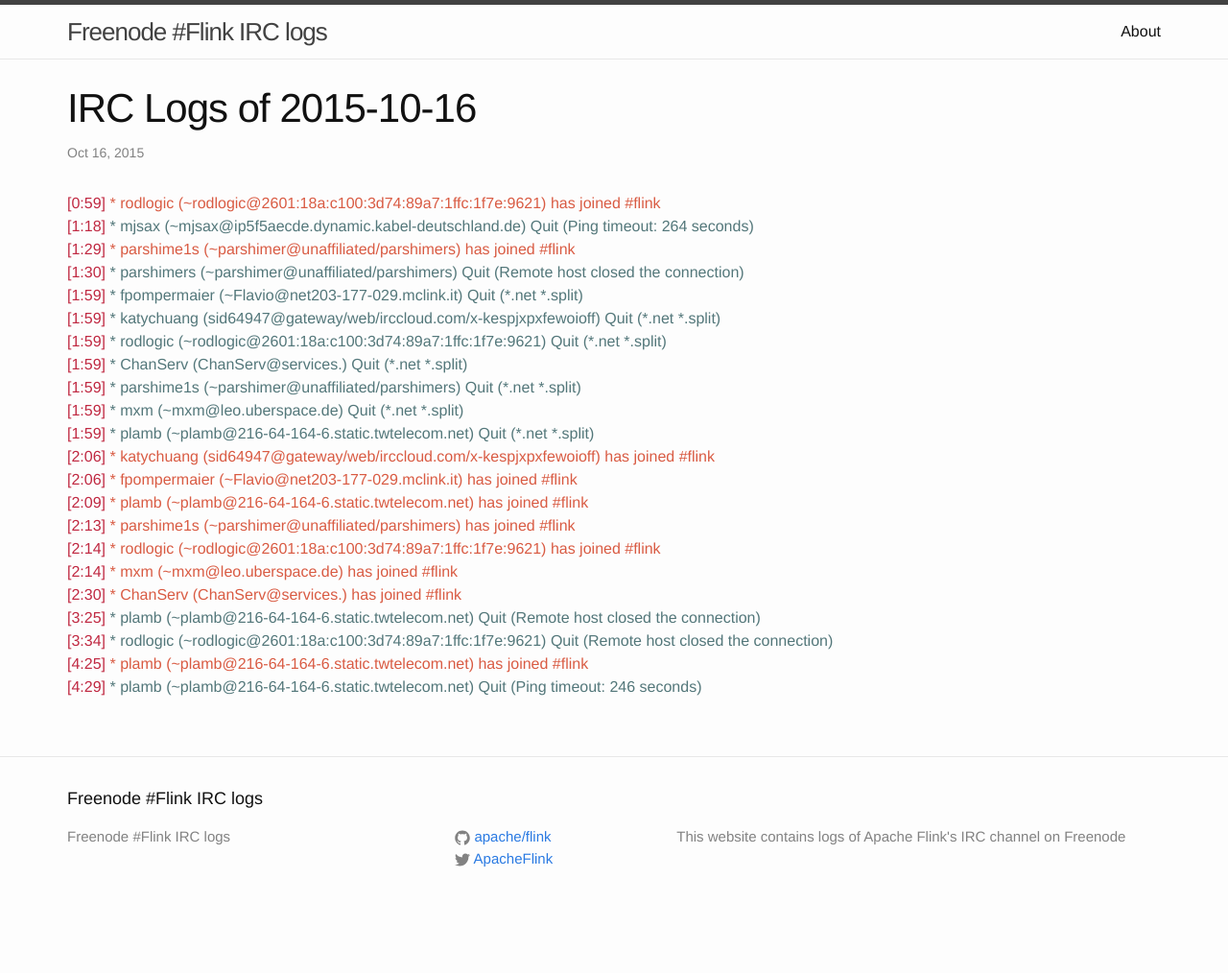
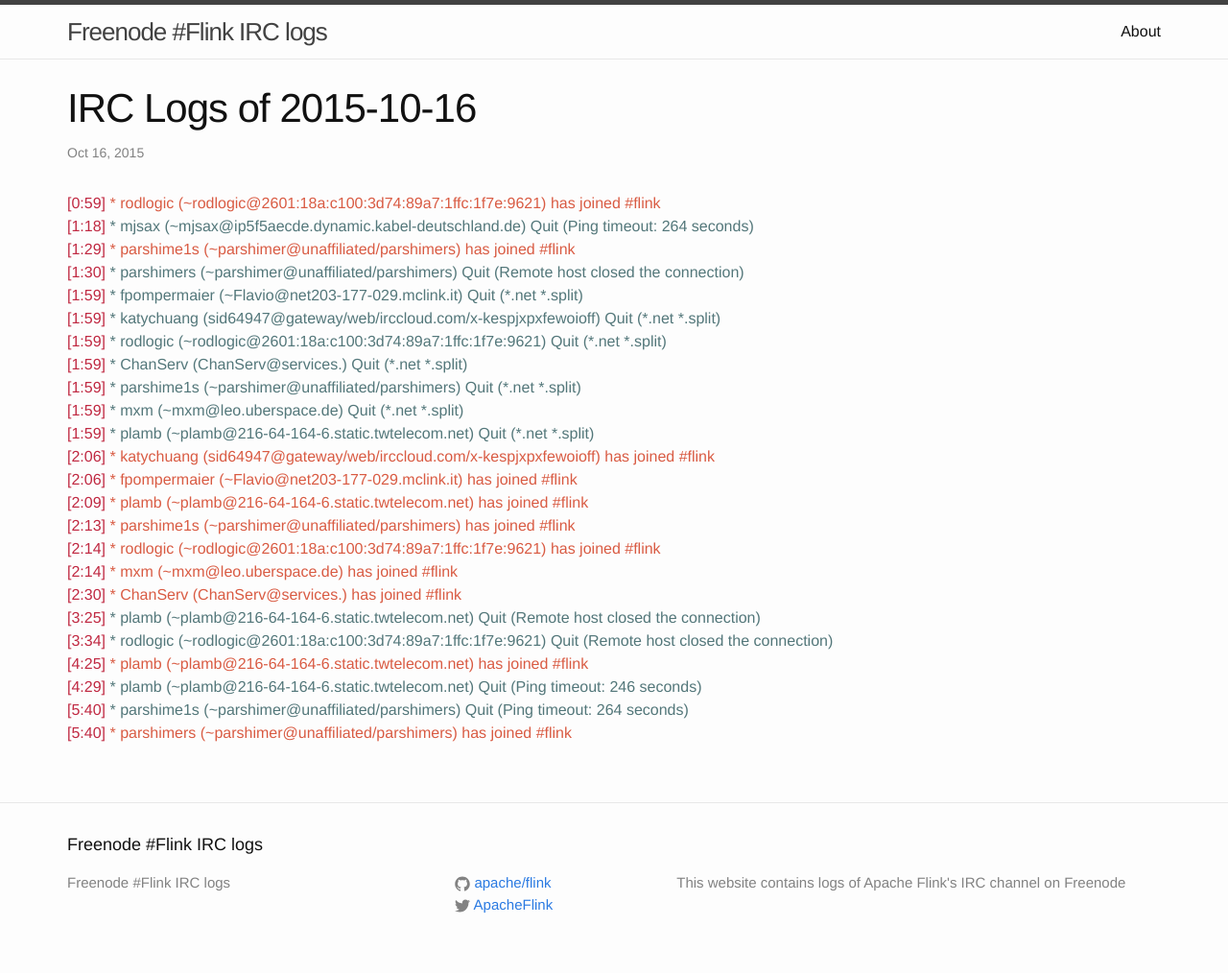
Before and after one commit to flink-irc-logs/flink-irc-logs.github.io, a Jekyll site: the page built from _posts/2015-10-16-logs.markdown, in a window 1280 px wide. Shown: the whole page at 96% size. Built offline with Jekyll 4.4.1, drawn with Linux system fonts in a browser that asks for light colours; before the commit the page ends 966 px from its top, so only the background shows below that.

Commit message:
Update of the logs on Fri Oct 16 07:26:47 CEST 2015

```diff
--- a/_posts/2015-10-16-logs.markdown
+++ b/_posts/2015-10-16-logs.markdown
@@ -26,3 +26,5 @@
 <span class="irc-date">[3:34]</span> <span class="irc-navy">* rodlogic (~rodlogic@2601:18a:c100:3d74:89a7:1ffc:1f7e:9621) Quit (Remote host closed the connection)</span><br />
 <span class="irc-date">[4:25]</span> <span class="irc-green">* plamb (~plamb@216-64-164-6.static.twtelecom.net) has joined #flink</span><br />
 <span class="irc-date">[4:29]</span> <span class="irc-navy">* plamb (~plamb@216-64-164-6.static.twtelecom.net) Quit (Ping timeout: 246 seconds)</span><br />
+<span class="irc-date">[5:40]</span> <span class="irc-navy">* parshime1s (~parshimer@unaffiliated/parshimers) Quit (Ping timeout: 264 seconds)</span><br />
+<span class="irc-date">[5:40]</span> <span class="irc-green">* parshimers (~parshimer@unaffiliated/parshimers) has joined #flink</span><br />
```
